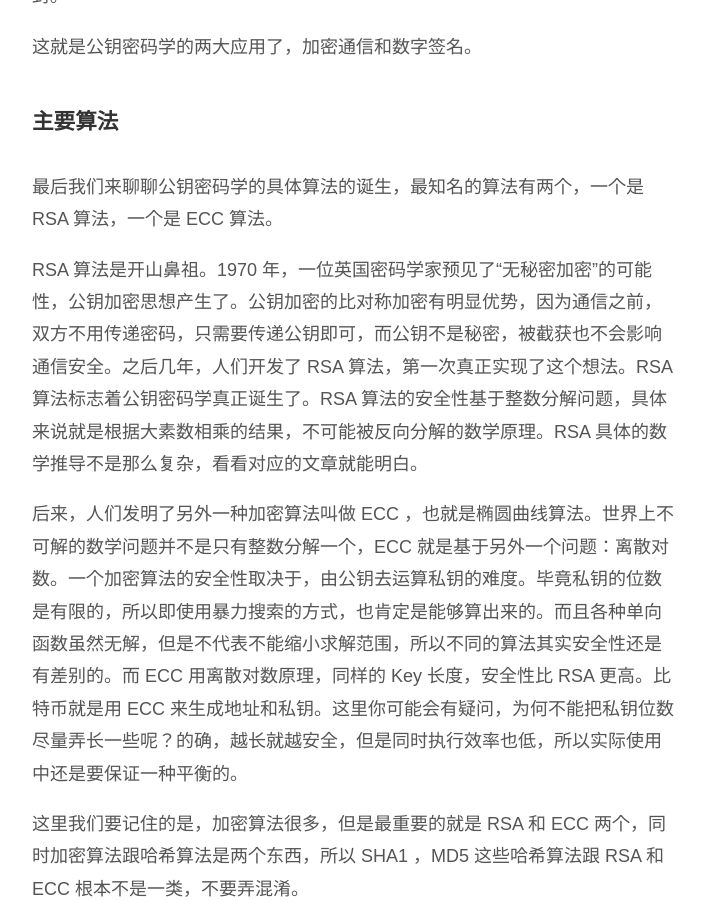
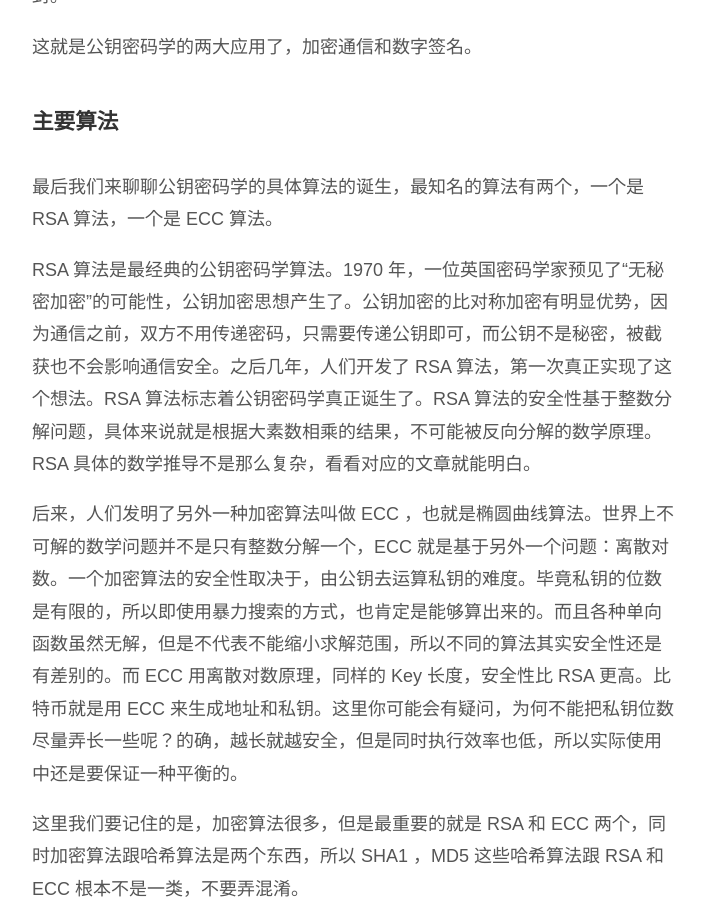
Before and after one commit to happypeter/binfo, a Jekyll site: the page built from pub-crypto.md, in a window 1280 px wide and 900 px high, scrolled down 1787 px. Shown: the whole window, without its empty margins (286-990 px from the left). Built offline with Jekyll 4.4.1, drawn with Linux system fonts in a browser that asks for light colours.

Commit message:
not first

```diff
--- a/pub-crypto.md
+++ b/pub-crypto.md
@@ -28,7 +28,7 @@ title: 公钥密码学
 
 最后我们来聊聊公钥密码学的具体算法的诞生，最知名的算法有两个，一个是 RSA 算法，一个是 ECC 算法。
 
-RSA 算法是开山鼻祖。1970 年，一位英国密码学家预见了“无秘密加密”的可能性，公钥加密思想产生了。公钥加密的比对称加密有明显优势，因为通信之前，双方不用传递密码，只需要传递公钥即可，而公钥不是秘密，被截获也不会影响通信安全。之后几年，人们开发了 RSA 算法，第一次真正实现了这个想法。RSA 算法标志着公钥密码学真正诞生了。RSA 算法的安全性基于整数分解问题，具体来说就是根据大素数相乘的结果，不可能被反向分解的数学原理。RSA 具体的数学推导不是那么复杂，看看对应的文章就能明白。
+RSA 算法是最经典的公钥密码学算法。1970 年，一位英国密码学家预见了“无秘密加密”的可能性，公钥加密思想产生了。公钥加密的比对称加密有明显优势，因为通信之前，双方不用传递密码，只需要传递公钥即可，而公钥不是秘密，被截获也不会影响通信安全。之后几年，人们开发了 RSA 算法，第一次真正实现了这个想法。RSA 算法标志着公钥密码学真正诞生了。RSA 算法的安全性基于整数分解问题，具体来说就是根据大素数相乘的结果，不可能被反向分解的数学原理。RSA 具体的数学推导不是那么复杂，看看对应的文章就能明白。
 
 后来，人们发明了另外一种加密算法叫做 ECC ，也就是椭圆曲线算法。世界上不可解的数学问题并不是只有整数分解一个，ECC 就是基于另外一个问题：离散对数。一个加密算法的安全性取决于，由公钥去运算私钥的难度。毕竟私钥的位数是有限的，所以即使用暴力搜索的方式，也肯定是能够算出来的。而且各种单向函数虽然无解，但是不代表不能缩小求解范围，所以不同的算法其实安全性还是有差别的。而 ECC 用离散对数原理，同样的 Key 长度，安全性比 RSA 更高。比特币就是用 ECC 来生成地址和私钥。这里你可能会有疑问，为何不能把私钥位数尽量弄长一些呢？的确，越长就越安全，但是同时执行效率也低，所以实际使用中还是要保证一种平衡的。
 
```
Also changed, not shown: cryptography-whatis.md (+1 -1 lines).
